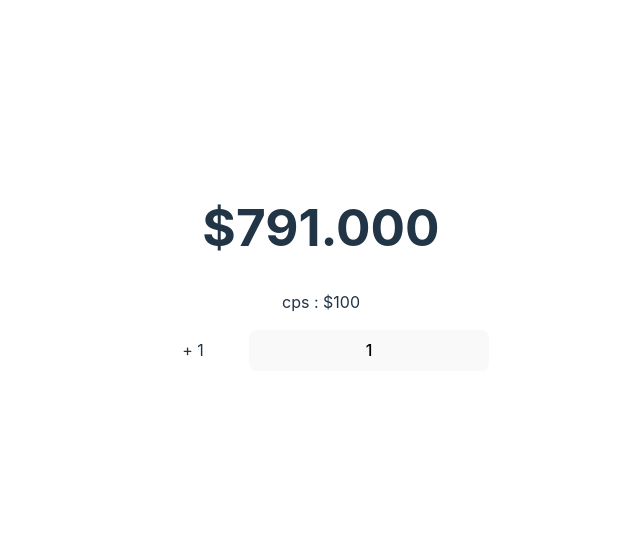
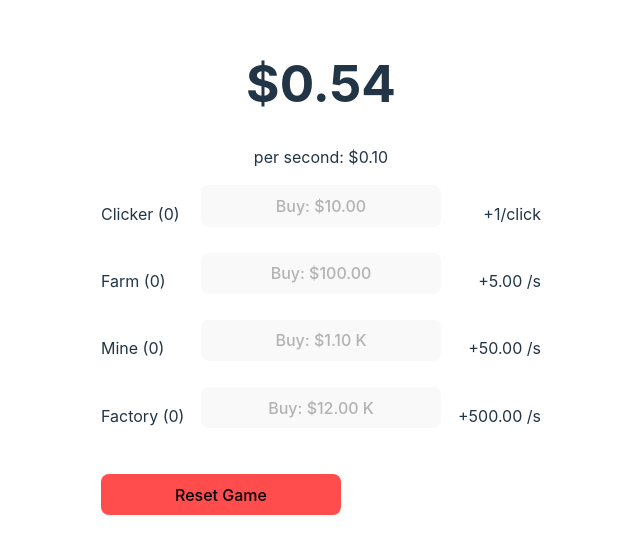
Before and after one commit to steveharianto/IdleGame, a React (Vite) app: page / in a window 1280 px wide. Shown: the part 124-678 px from the top of the page, without its empty margins (319-959 px from the left). Built offline with nearby package versions, Linux system fonts and the light colour scheme.

Commit message:
Better Balance

```diff
--- a/src/App.jsx
+++ b/src/App.jsx
@@ -3,114 +3,226 @@ import { useState, useEffect } from "react";
 import "./App.css";
 
 function App() {
-    const [coin, setCoin] = useState({
-        value: 1,
-        prefix: 0,
-    });
-    const [cps, setCps] = useState({
-        value: 100,
-        prefix: 0,
-    });
-    const [upgradeCost, setUpgradeCost] = useState({
-        value: 1,
-        prefix: 0,
+    // Initialize game state from localStorage or use defaults
+    const [gameState, setGameState] = useState(() => {
+        const savedGame = localStorage.getItem("idleGameSave");
+        if (savedGame) {
+            return JSON.parse(savedGame);
+        }
+        return {
+            coins: 0,
+            coinsPerSecond: 0.1,
+            lastUpdate: Date.now(),
+            upgrades: [
+                { id: 1, name: "Clicker", level: 0, baseCost: 10, effect: 1 },
+                { id: 2, name: "Farm", level: 0, baseCost: 100, effect: 5 },
+                { id: 3, name: "Mine", level: 0, baseCost: 1100, effect: 50 },
+                { id: 4, name: "Factory", level: 0, baseCost: 12000, effect: 500 }
+            ]
+        };
     });
 
-    let addCoin = () => {
-        // If Prefix coin == cps
-        if (coin.prefix == cps.prefix) {
-            setCoin((prevCoin) => ({
-                ...prevCoin,
-                value: prevCoin.value + cps.value / 10,
-            }));
-            console.log("Add Coin : coin == cps");
+    const { coins, coinsPerSecond, upgrades } = gameState;
+
+    // Format large numbers with prefixes (K, M, B, etc.)
+    const formatNumber = (num) => {
+        // Check for NaN, undefined, or null
+        if (isNaN(num) || num === undefined || num === null) return "0.00";
+
+        const prefixes = ["", "K", "M", "B", "T", "Q"];
+        let prefix = 0;
+        let value = num;
+
+        // Ensure value is a number
+        value = Number(value);
+
+        while (value >= 1000 && prefix < prefixes.length - 1) {
+            value /= 1000;
+            prefix++;
         }
-        // If Prefix coin > cps
-        else if (coin.prefix > cps.prefix) {
-            let tempCpsValue = cps.value / 10;
-            let prefixDiff = coin.prefix - cps.prefix;
-            while (prefixDiff > 0) {
-                tempCpsValue /= 1000;
-                prefixDiff--;
-            }
-            setCoin((prevCoin) => ({
-                ...prevCoin,
-                value: prevCoin.value + tempCpsValue,
-            }));
-            console.log("Add Coin : coin > cps");
-        }
-        // If Prefix coin < cps
-        else {
-            let tempCpsValue = cps.value / 10;
-            let prefixDiff = cps.prefix - coin.prefix;
-            setCoin((prevCoin) => ({
-                ...prevCoin,
-                prefix: prevCoin.prefix + prefixDiff,
-                value: prevCoin.value + tempCpsValue,
-            }));
-            console.log("Add Coin : coin < cps");
-        }
+
+        return `${value.toFixed(2)} ${prefixes[prefix]}`;
     };
 
-    // Upgrades
-    const upgrade = () => {
-        // if (coin >= upgradeCost) {
-        //     setCps(cps + 1);
-        //     setCoin(coin - upgradeCost);
-        //     setUpgradeCost(upgradeCost + 1);
-        // }
-        setCps((prevCps) => ({
-            ...prevCps,
-            prefix: prevCps.prefix + 1,
+    // Game loop - update coins based on time passed
+    useEffect(() => {
+        // Set a fixed starting time to ensure consistent tracking
+        const gameStartTime = Date.now();
+        let lastUpdateTime = gameStartTime;
+
+        const updateGame = () => {
+            const now = Date.now();
+            const elapsed = (now - lastUpdateTime) / 1000; // seconds since last update
+            lastUpdateTime = now;
+
+            // Use toFixed(10) to avoid floating point errors
+            setGameState(prev => {
+                const increment = parseFloat((prev.coinsPerSecond * elapsed).toFixed(10));
+                return {
+                    ...prev,
+                    coins: parseFloat((prev.coins + increment).toFixed(10)),
+                    lastUpdate: now
+                };
+            });
+        };
+
+        // Run game loop consistently
+        const intervalId = setInterval(updateGame, 100);
+
+        // Handle offline progress separately with better precision
+        const checkOfflineProgress = () => {
+            const now = Date.now();
+            const offlineTime = (now - gameState.lastUpdate) / 1000;
+
+            if (offlineTime > 5) {
+                setGameState(prev => {
+                    const earnings = parseFloat((prev.coinsPerSecond * offlineTime).toFixed(10));
+
+                    if (!isNaN(earnings) && earnings > 0) {
+                        alert(`Welcome back! You earned $${formatNumber(earnings)} while away.`);
+                    }
+
+                    return {
+                        ...prev,
+                        coins: parseFloat((prev.coins + (isNaN(earnings) ? 0 : earnings)).toFixed(10)),
+                        lastUpdate: now
+                    };
+                });
+            } else {
+                // Just update the lastUpdate time if no significant offline time
+                setGameState(prev => ({
+                    ...prev,
+                    lastUpdate: now
+                }));
+            }
+        };
+
+        // Check offline progress after a small delay
+        const offlineCheckTimeout = setTimeout(checkOfflineProgress, 100);
+
+        return () => {
+            clearInterval(intervalId);
+            clearTimeout(offlineCheckTimeout);
+        };
+    }, []);
+
+    // Save game state to localStorage
+    useEffect(() => {
+        const saveInterval = setInterval(() => {
+            localStorage.setItem("idleGameSave", JSON.stringify(gameState));
+        }, 10000);
+
+        return () => clearInterval(saveInterval);
+    }, [gameState]);
+
+    // Calculate cost for an upgrade
+    const getUpgradeCost = (upgrade) => {
+        return Math.floor(upgrade.baseCost * Math.pow(1.15, upgrade.level));
+    };
+
+    // Purchase an upgrade
+    const buyUpgrade = (id) => {
+        setGameState(prev => {
+            const newState = {...prev};
+            const upgrade = newState.upgrades.find(u => u.id === id);
+
+            const cost = getUpgradeCost(upgrade);
+
+            // Double-check affordability
+            if (prev.coins < cost) {
+                console.log("Can't afford: have", prev.coins, "need", cost);
+                return prev; // Can't afford
+            }
+
+            // Update coins and CPS
+            upgrade.level += 1;
+
+            // Add effect to CPS (but handle clicker differently)
+            let cpsBonus = upgrade.effect;
+            if (id === 1) {
+                // Clicker doesn't add as much to automatic CPS
+                cpsBonus = upgrade.effect / 10;
+            }
+
+            // Make sure to properly deduct the cost
+            const newCoins = Math.max(0, prev.coins - cost);
+
+            return {
+                ...newState,
+                coins: newCoins,
+                coinsPerSecond: prev.coinsPerSecond + cpsBonus
+            };
+        });
+    };
+
+    // Handle manual clicks
+    const handleClick = () => {
+        const clickerLevel = upgrades.find(u => u.id === 1).level;
+        const clickValue = 1 + clickerLevel; // Each clicker level adds +1 to click value
+
+        setGameState(prev => ({
+            ...prev,
+            coins: prev.coins + clickValue
         }));
     };
 
-    useEffect(() => {
-        const intervalId = setInterval(addCoin, 100);
-
-        return () => {
-            clearInterval(intervalId);
-        };
-    }, [coin.prefix, cps]);
-
-    // Change Prefix
-    useEffect(() => {
-        if (coin.value >= 1000) {
-            setCoin((prevCoin) => ({
-                ...prevCoin,
-                prefix: prevCoin.prefix + 1,
-                value: prevCoin.value / 1000,
-            }));
-        }
-    }, [coin]);
-    useEffect(() => {
-        if (cps.value >= 1000) {
-            setCoin((prevCps) => ({
-                ...prevCps,
-                prefix: prevCps.prefix + 1,
-                value: prevCps.value / 1000,
-            }));
-        }
-    }, [cps]);
-
-    let prefixList = ["", "K", "M", "B", "T"];
+    // Reset game
+    const resetGame = () => {
+        localStorage.removeItem("idleGameSave");
+        setGameState({
+            coins: 0,
+            coinsPerSecond: 0.1,
+            lastUpdate: Date.now(),
+            upgrades: [
+                { id: 1, name: "Clicker", level: 0, baseCost: 10, effect: 1 },
+                { id: 2, name: "Farm", level: 0, baseCost: 100, effect: 5 },
+                { id: 3, name: "Mine", level: 0, baseCost: 1100, effect: 50 },
+                { id: 4, name: "Factory", level: 0, baseCost: 12000, effect: 500 }
+            ]
+        });
+    };
 
     return (
         <>
-            <h1 className="coinValue">
-                ${coin.value.toFixed(3)} {coin.prefix < prefixList.length ? prefixList[coin.prefix] : `E${coin.prefix * 3}`}
+            <h1
+                className="coinValue"
+                onClick={handleClick}
+                style={{ cursor: 'pointer', userSelect: 'none' }}
+            >
+                ${formatNumber(coins)}
             </h1>
-            <p>
-                cps : ${cps.value} {cps.prefix < prefixList.length ? prefixList[cps.prefix] : `E${cps.prefix * 3}`}
+
+            <p style={{ userSelect: 'none' }}>
+                per second: ${formatNumber(coinsPerSecond)}
             </p>
-            <div style={{ display: "flex", flexDirection: "column" }}>
-                <div style={{ display: "flex", alignItems: "center" }}>
-                    <p style={{ margin: "0 1em 1em 0", width: "5em" }}>+ 1</p>
-                    <button onClick={upgrade} disabled={upgradeCost > coin}>
-                        {upgradeCost.value} {cps.prefix < prefixList.length ? prefixList[cps.prefix] : `E${cps.prefix * 3}`}
-                    </button>
-                    {/* <p style={{ margin: "0 1em 1em 0", width: "5em" }}>Level : {upgradeCost}</p> */}
-                </div>
+
+            <div style={{ display: "flex", flexDirection: "column", gap: "10px" }}>
+                {upgrades.map(upgrade => (
+                    <div key={upgrade.id} style={{ display: "flex", alignItems: "center" }}>
+                        <div style={{ width: "100px", textAlign: "left" }}>
+                            {upgrade.name} ({upgrade.level})
+                        </div>
+                        <button
+                            onClick={() => buyUpgrade(upgrade.id)}
+                            disabled={Math.floor(coins) < getUpgradeCost(upgrade)}
+                            style={{ flex: 1 }}
+                        >
+                            Buy: ${formatNumber(getUpgradeCost(upgrade))}
+                        </button>
+                        <div style={{ width: "100px", textAlign: "right" }}>
+                            {upgrade.id === 1 ?
+                                `+${upgrade.effect}/click` :
+                                `+${formatNumber(upgrade.effect)}/s`}
+                        </div>
+                    </div>
+                ))}
+
+                <button
+                    onClick={resetGame}
+                    style={{ marginTop: "20px", backgroundColor: "#ff4d4d" }}
+                >
+                    Reset Game
+                </button>
             </div>
         </>
     );
```
Also changed, not shown: src/data.js (deleted, +0 -23 lines), 1 other file (tests, documents, lock files or other folders).
